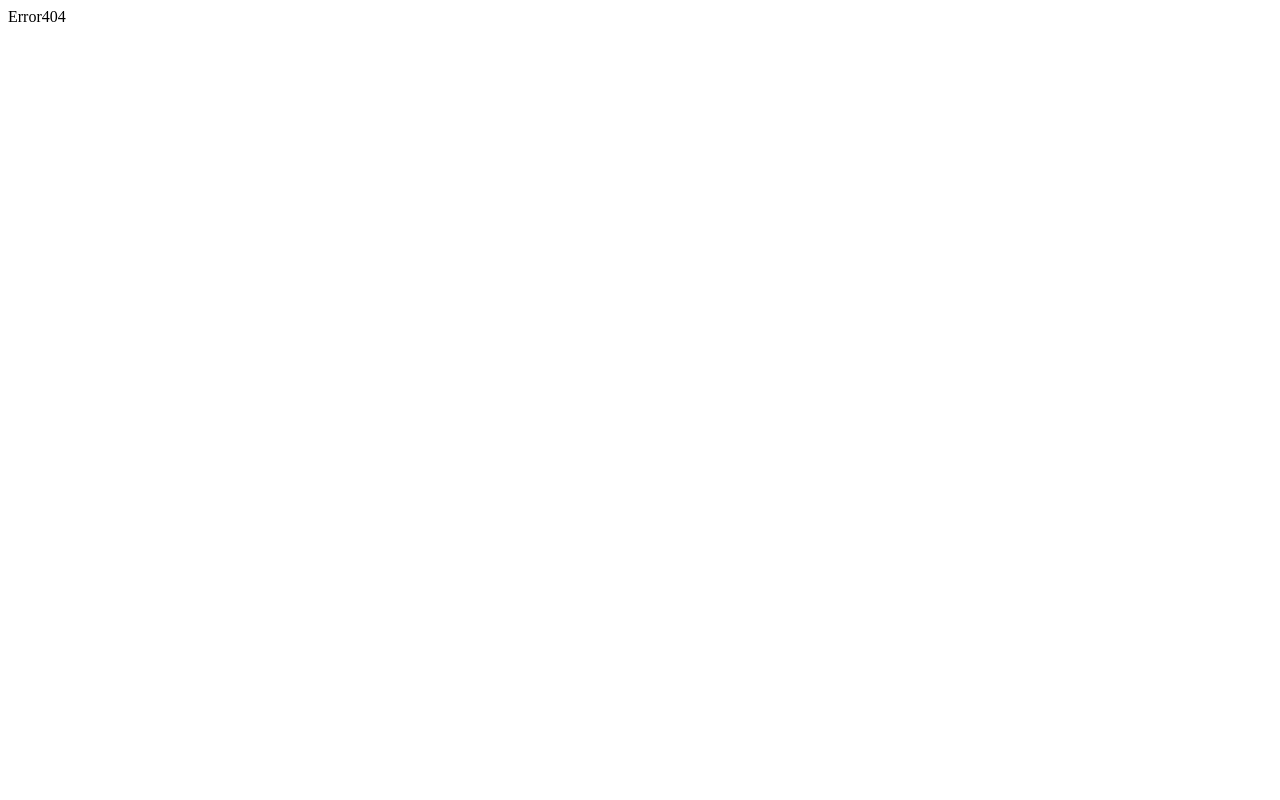
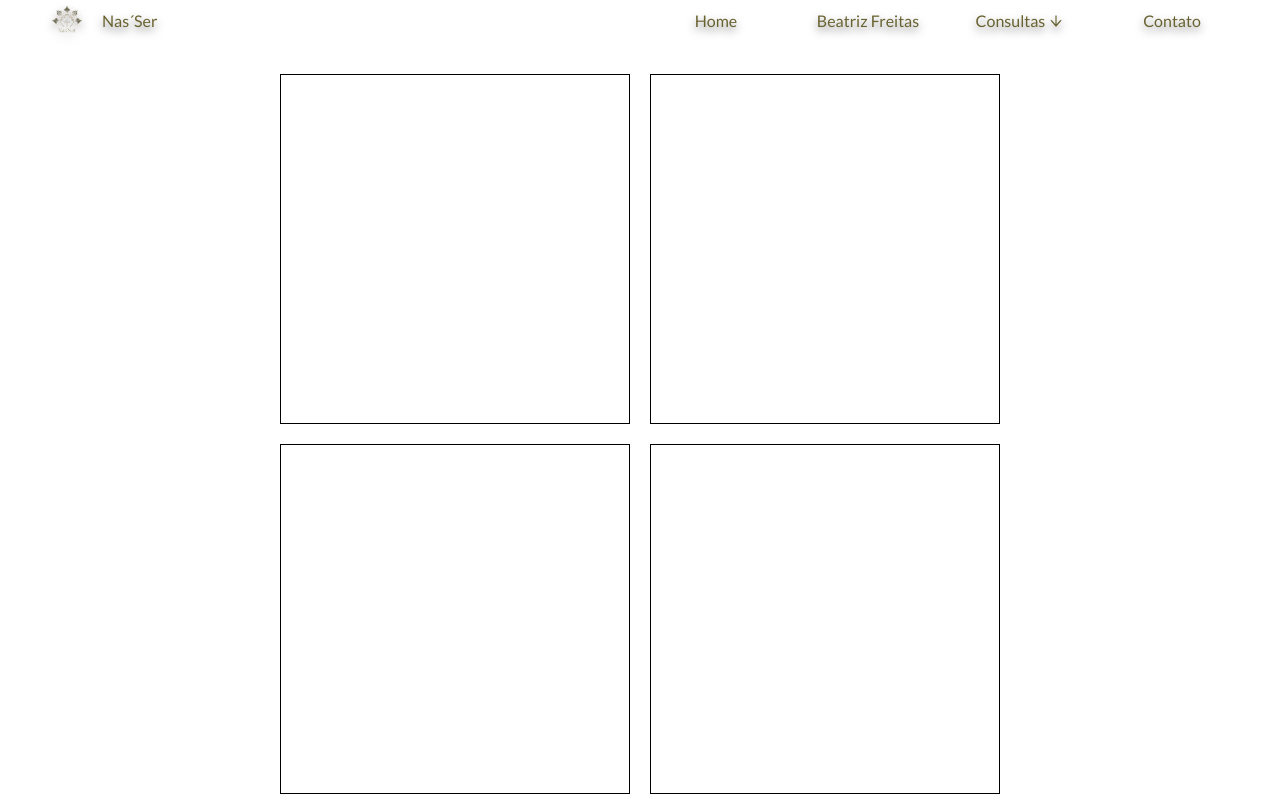
Before and after one commit to Freitas-MA/nasser-portfolio, a React (Vite) app: page /consultas in a window 1280 px wide. Before the commit this address had no page. Shown: the top 800 px of the page. Built offline with nearby package versions, Linux system fonts and the light colour scheme; a web font is replaced by a local one.

Commit message:
new component

```diff
--- a/src/components/navbar/ConsultasLink/ConsultasLink.jsx
+++ b/src/components/navbar/ConsultasLink/ConsultasLink.jsx
@@ -2,6 +2,7 @@ import React from "react";
 import { useState, useEffect } from "react";
 import { AiOutlineArrowDown } from "react-icons/ai";
 import { ConsultasLinkStyle } from "./ConsultasLink.style";
+import { Link } from "react-router-dom";
 
 const ConsultasLink = () => {
   const [screenWidth, setScreenWidth] = useState(window.innerWidth);
@@ -19,9 +20,17 @@ const ConsultasLink = () => {
 
   console.log(screenWidth);
 
+  const scrollToTop = () => {
+    window.scrollTo({
+      top: 0,
+      behavior: "smooth",
+    });
+  };
+
   return (
     <ConsultasLinkStyle>
-        <span>Consultas <AiOutlineArrowDown id="arrowSymbol"/></span>
+        <span><Link onClick={scrollToTop}
+              to="/consultas">Consultas <AiOutlineArrowDown id="arrowSymbol"/></Link></span>
         <div id="subMenu">
           <ul>
             <li>Leitura de Aura</li>
--- a/src/main.jsx
+++ b/src/main.jsx
@@ -1,7 +1,7 @@
 import React from 'react'
 import ReactDOM from 'react-dom/client'
 import App from './App.jsx'
-import { Home, Contact, BeatrizFreitas, Error404 } from './pages/index'
+import { Home, Consultas, Contact, BeatrizFreitas, Error404 } from './pages/index'
 
 import {
   createBrowserRouter, RouterProvider, Route } from 'react-router-dom'
@@ -14,6 +14,7 @@ const router = createBrowserRouter([
     children: [
       { path: '/', element: <Home/> },
       { path: '/beatriz-freitas', element: <BeatrizFreitas/> },
+      { path: '/consultas', element: <Consultas/> },
       { path: '/contact', element: <Contact/> },
     ]
   },
--- a/src/pages/Consultas/Consultas.Style.jsx
+++ b/src/pages/Consultas/Consultas.Style.jsx
@@ -0,0 +1,32 @@
+import { styled } from "styled-components";
+
+export const ConsultasStyle = styled.div`
+  display: flex;
+  flex-wrap: wrap;
+  flex-grow: 0;
+  flex-shrink: 0;
+  justify-content: center;
+  align-items: center;
+  width: 100%;
+  height: 100%;
+  padding: 4rem 10rem;
+
+  & > div {
+    margin: 10px;
+    width: 350px;
+    height: 350px;
+    border: 1px solid black;
+  }
+
+  @media (max-width: 1200px) {
+    & > div {
+        width: 350px;
+    }
+  }
+
+  @media (max-width: 768px) {
+    & > div {
+        width: 350px;
+    }
+  }
+`;
--- a/src/pages/Consultas/Consultas.jsx
+++ b/src/pages/Consultas/Consultas.jsx
@@ -0,0 +1,14 @@
+import React from 'react'
+import { ConsultasStyle } from './Consultas.Style'
+
+export default function consultas() {
+  return (
+    <ConsultasStyle>
+        <div></div>
+        <div></div>
+        <div></div>
+        <div></div>
+        <div></div>
+    </ConsultasStyle>
+  )
+}
--- a/src/pages/index.js
+++ b/src/pages/index.js
@@ -2,3 +2,4 @@ export { default as Home } from './Home/Home.jsx';
 export { default as Contact } from './Contact/Contact.jsx';
 export { default as Error404 } from './Error404/Error404.jsx';
 export { default as BeatrizFreitas } from './Beatriz.Freitas/BeatrizFreitas.jsx';
+export { default as Consultas } from './Consultas/consultas.jsx';
```
